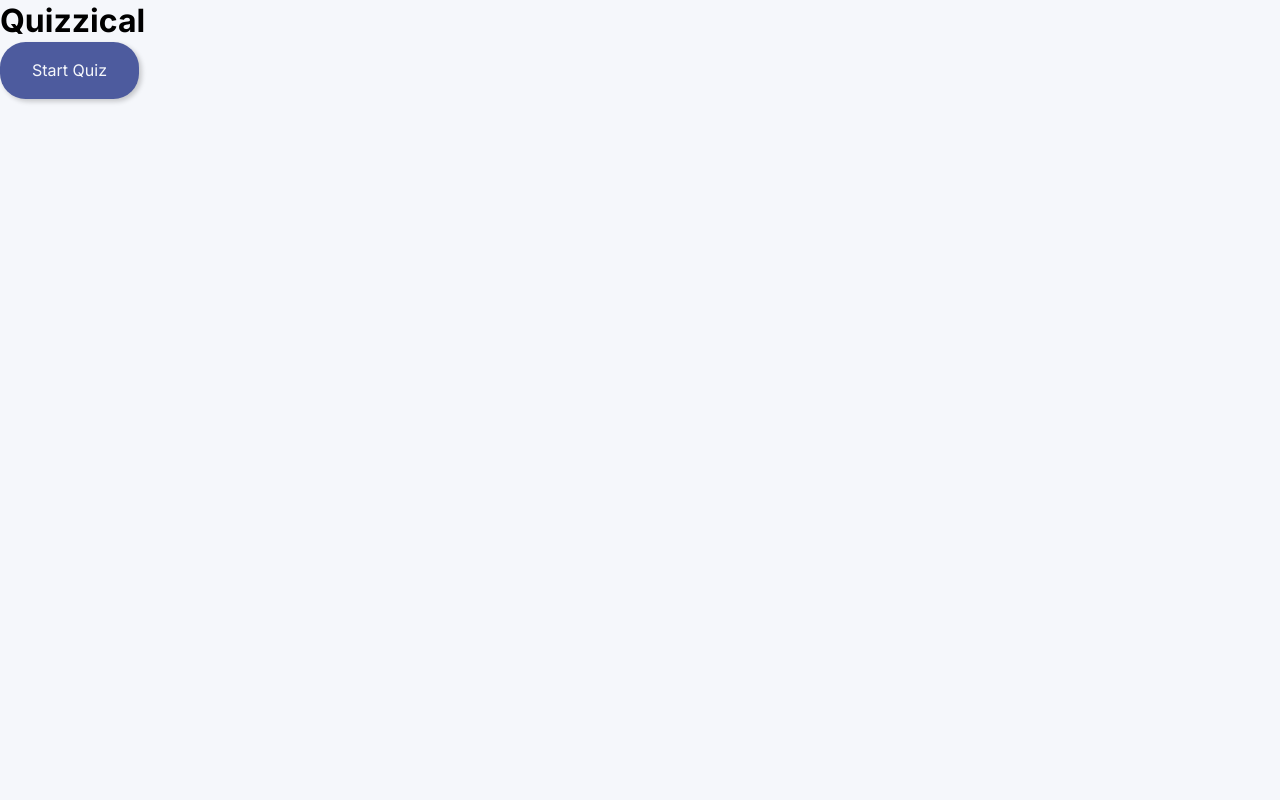
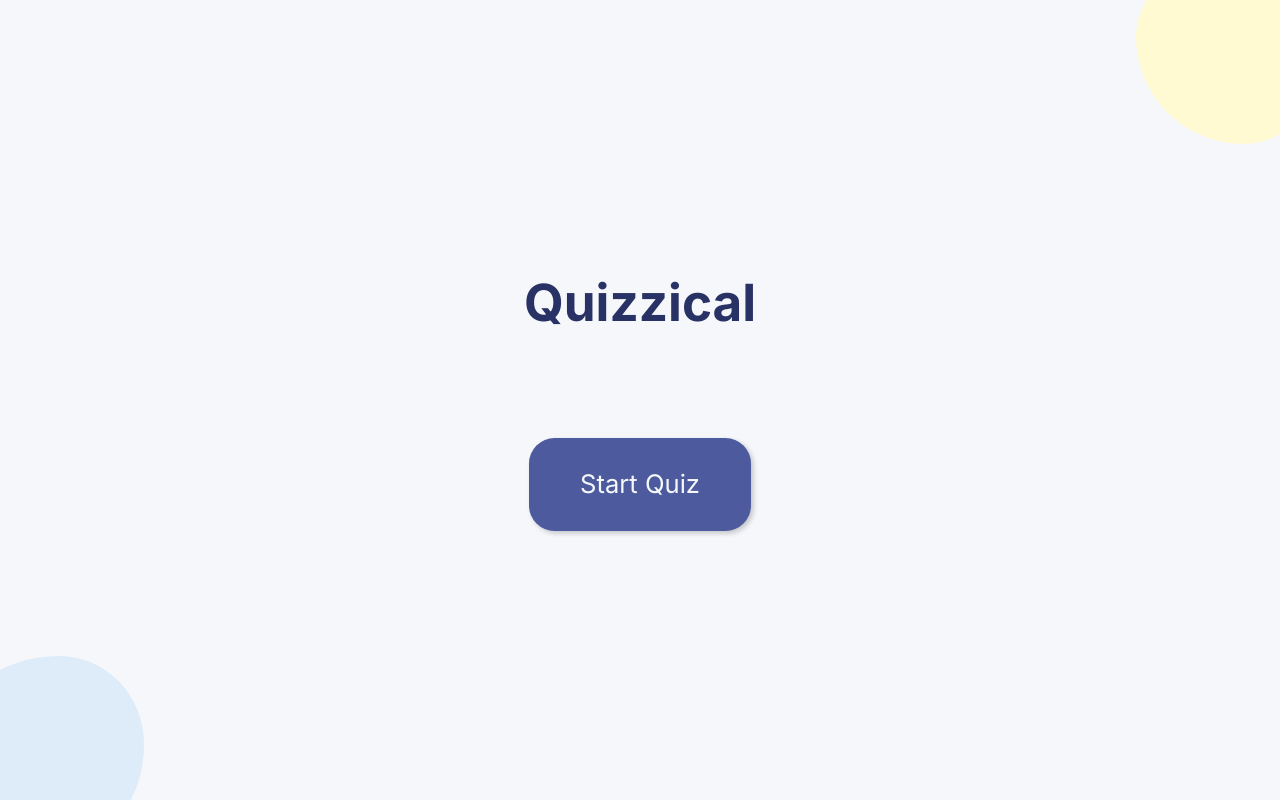
Before and after one commit to Arman75462/Quizzical, a React (Vite) app: page / in a window 1280 px wide. Built offline with nearby package versions, Linux system fonts and the light colour scheme.

Commit message:
Styled QuizStartPage component and App component
To achieve a visually appealing starting page.

```diff
--- a/src/App.css
+++ b/src/App.css
@@ -1,3 +1,47 @@
 .App {
   min-height: 100vh;
+  background-color: var(--pageBackgroundColor);
+  position: relative; /* Ensure positioning context for blobs */
+  overflow: hidden;
 }
+
+.App::before,
+.App::after {
+  content: "";
+  position: absolute;
+  width: max(10em, 15vw);
+  height: max(10em, 15vw);
+  background-color: red;
+  border-radius: 56% 44% 44% 56% / 44% 46% 54% 56%;
+}
+
+.App::before {
+  bottom: min(-3em, -3vw);
+  left: min(-3em, -3vw);
+}
+
+.App::after {
+  top: min(-3em, -3vw);
+  right: min(-3em, -3vw);
+}
+
+.App::before,
+.App::after {
+  content: "";
+  position: absolute;
+  width: max(10em, 15vw);
+  height: max(10em, 15vw);
+  border-radius: 56% 44% 44% 56% / 44% 46% 54% 56%;
+}
+
+.App::before {
+  bottom: min(-3em, -3vw);
+  left: min(-3em, -3vw);
+  background-color: var(--bottomLeftBlobBackgroundColor);
+}
+
+.App::after {
+  top: min(-3em, -3vw);
+  right: min(-3em, -3vw);
+  background-color: var(--upperRightBlobBackgroundColor);
+}
--- a/src/index.css
+++ b/src/index.css
@@ -77,7 +77,7 @@ select {
 }
 
 button {
-  outline-color: #7ed7f8;
+  outline-color: black;
   border: none;
   border-radius: max(1em, 2vw);
   transition: opacity 300ms, scale 300ms;
@@ -115,4 +115,6 @@ GENERAL STYLES================
   --chosenBackgroundColor: #d6dbf5;
   --correctOptionBackgroundColor: #94d7a2;
   --wrongOptionBackgroundColor: #f8bcbc;
+  --bottomLeftBlobBackgroundColor: #deebf8;
+  --upperRightBlobBackgroundColor: #fffad1;
 }
--- a/src/styles/QuizStartPage.css
+++ b/src/styles/QuizStartPage.css
@@ -1,4 +1,11 @@
 .QuizStartPage {
   min-height: 100vh;
-  background-color: var(--pageBackgroundColor);
+
+  color: var(--textColorBlue);
+  display: flex;
+  flex-direction: column;
+  justify-content: center;
+  align-items: center;
+  gap: 4em;
+  font-size: clamp(1.25rem, 2vw, 30rem);
 }
```
